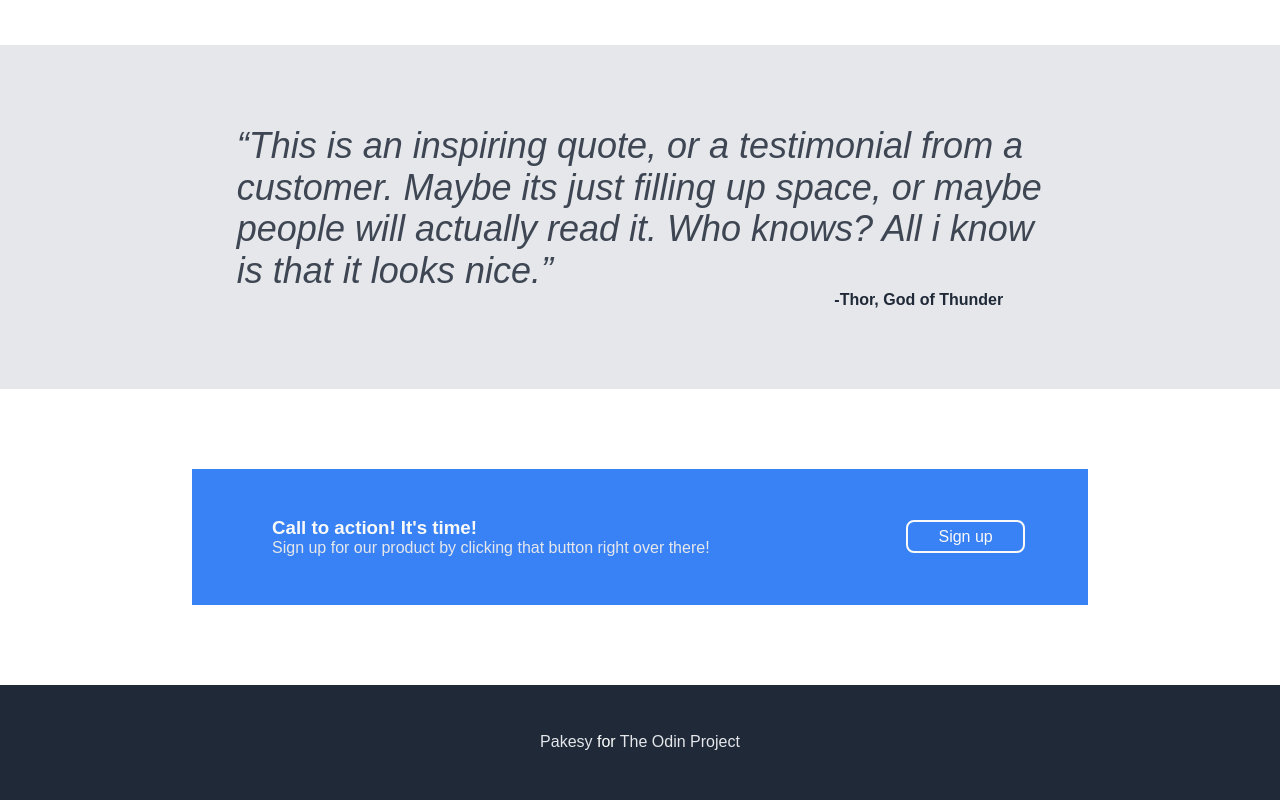
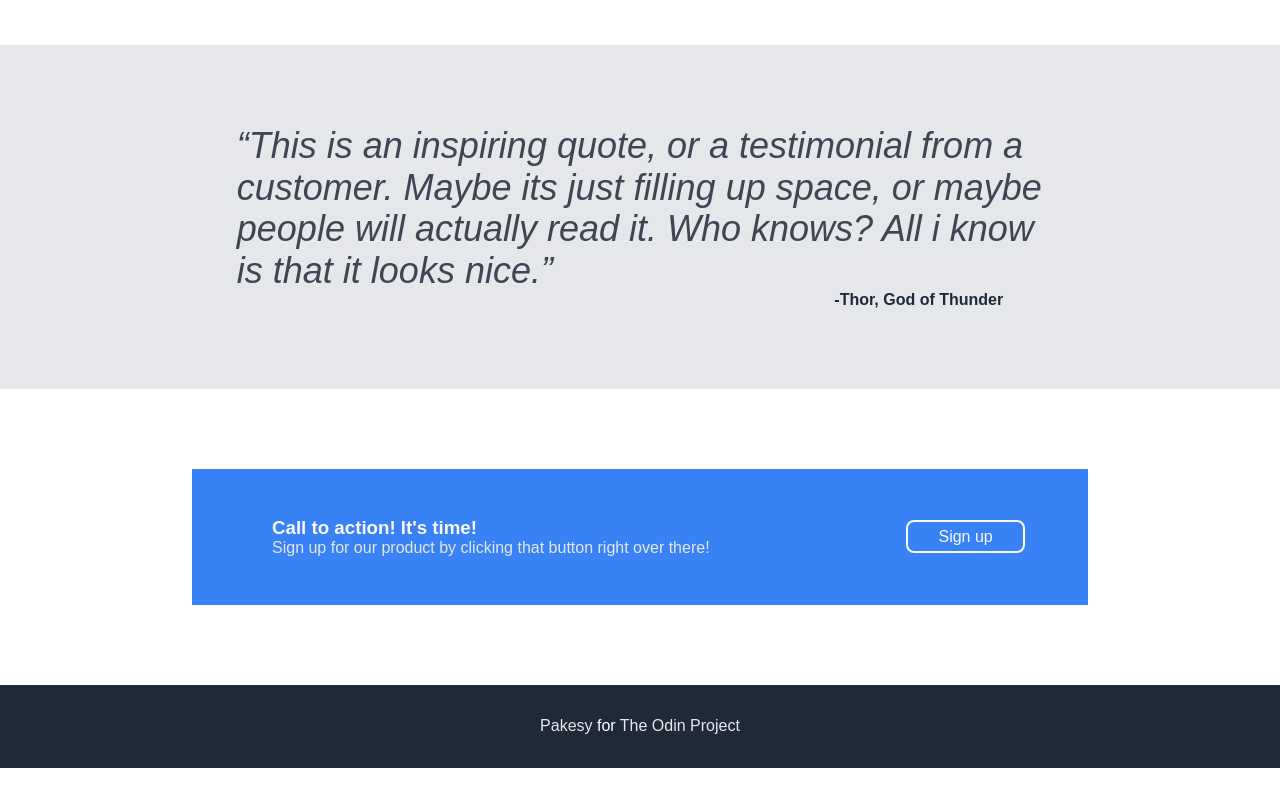
Before and after one commit to Pakesy/The-Odin-Project, a plain HTML site: page Landing Page/index.html in a window 1280 px wide. Shown: the part 882-1682 px from the top of the page. After the commit the page ends 1650 px from the top, so only its background shows below. Drawn offline with nearby package versions, Linux system fonts and the light colour scheme.

Commit message:
Update style.css

```diff
--- a/Landing Page/style.css
+++ b/Landing Page/style.css
@@ -230,7 +230,7 @@ header {
 
 footer {
     background-color: var(--hero);
-    padding: 3rem 0rem;
+    padding: 2rem 0rem;
     color: white;
     text-align: center;
     display: flex;
```
